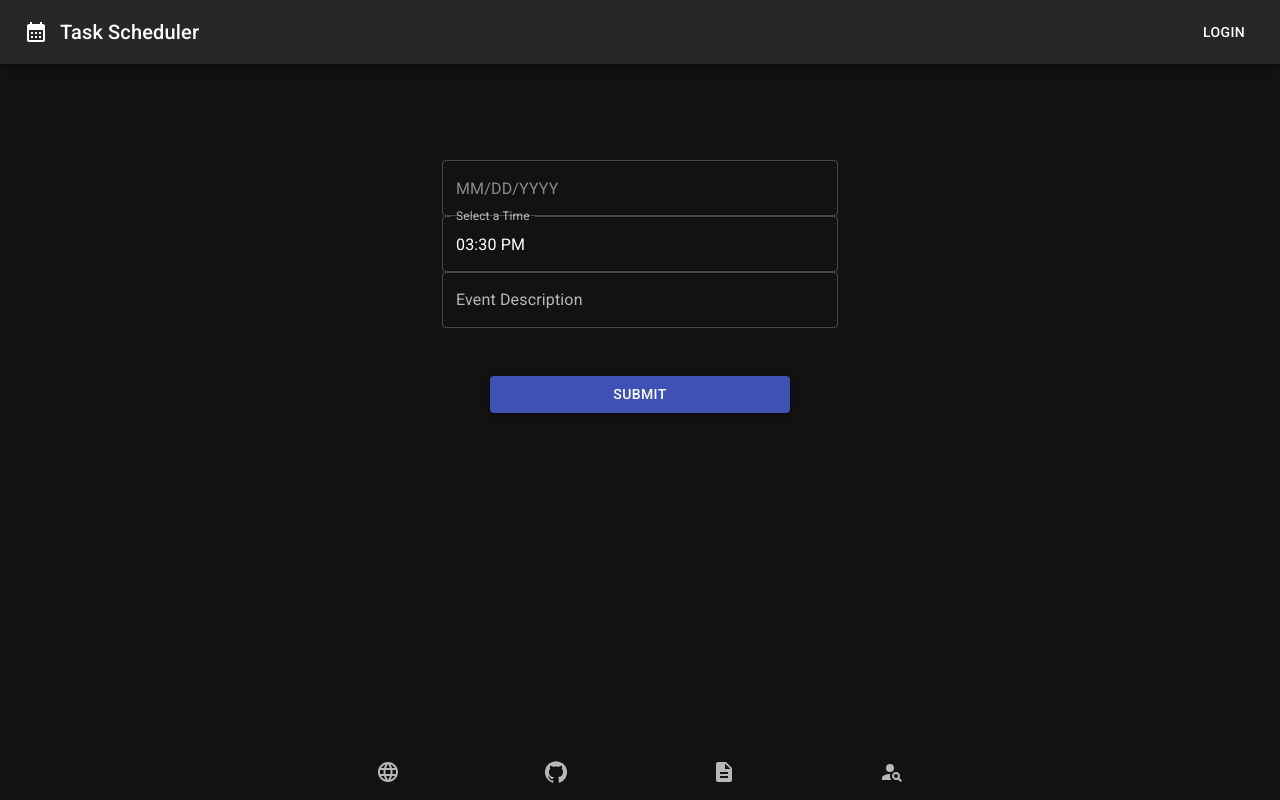
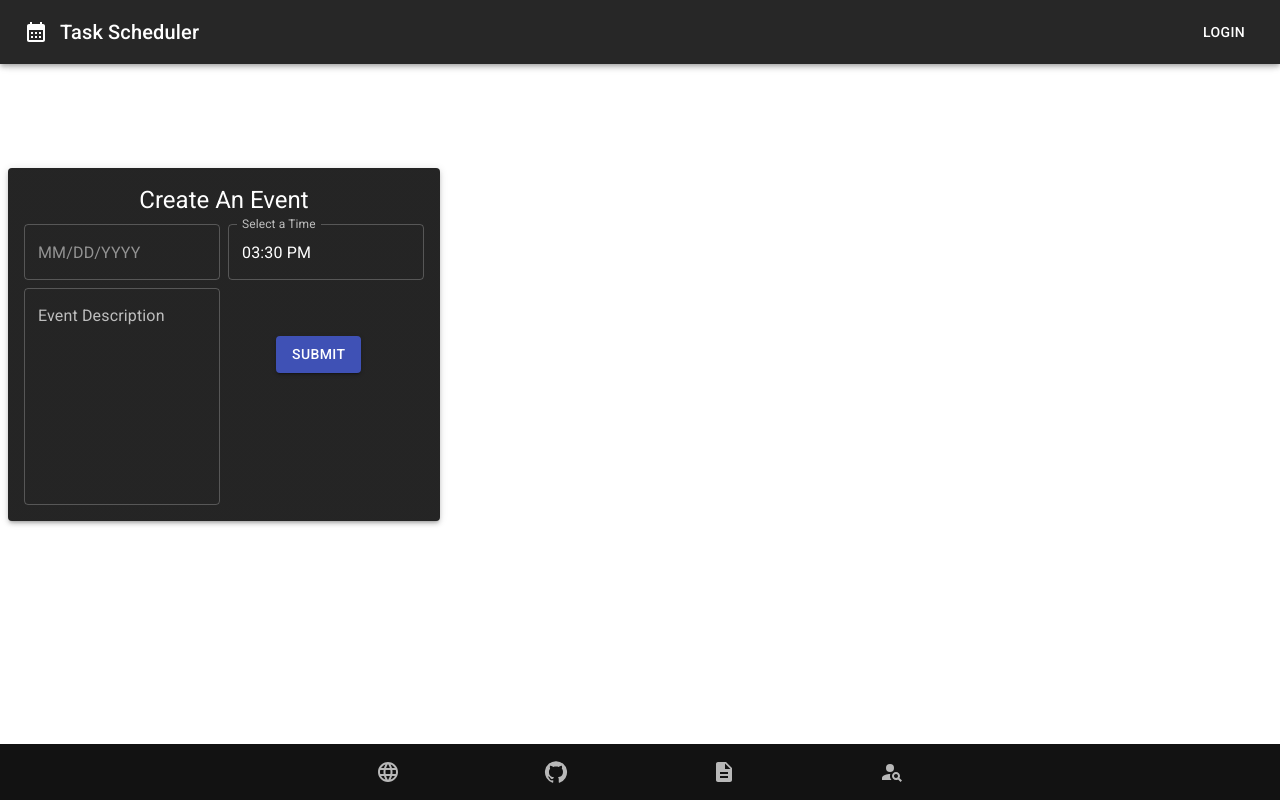
Before and after one commit to woodstock-dev/events-q2-2023, a React (Vite) app: page /addEvents in a window 1280 px wide. Built offline with nearby package versions, Linux system fonts and the light colour scheme.

Commit message:
Theme added to it's own component. Paper added to input form to style. Layout separated from main app component

```diff
--- a/src/App.tsx
+++ b/src/App.tsx
@@ -1,37 +1,51 @@
+import { Outlet, Route, Routes } from 'react-router-dom';
+import Login from './pages/login';
+import AddEvents from './pages/addEvents';
+import Header from './components/header';
+import Footer from './components/footer';
 
-import Login from './pages/login'
-import AddEvents from './pages/addEvents'
-import Header from './components/header'
-import Footer from './components/footer'
+import { Box } from '@mui/material';
+/**Localization provider and adapter for date component library */
+import { LocalizationProvider } from '@mui/x-date-pickers';
+import { AdapterDayjs } from '@mui/x-date-pickers/AdapterDayjs';
 
-/**Localization provider and adapter for date component library */
-import { DatePicker, LocalizationProvider } from '@mui/x-date-pickers';
-import { AdapterDayjs } from '@mui/x-date-pickers/AdapterDayjs'
-import { ThemeOptions } from '@mui/material/styles';
-
-import { ReactDOM } from 'react'
-import {Routes, Route } from 'react-router-dom'
+import { Container } from '@mui/material';
 
 /**
  * TODO: useNavigate() hook
  */
 
 function App() {
-
   return (
     <LocalizationProvider dateAdapter={AdapterDayjs}>
-
-    <Header />
       <Routes>
-
-        <Route path='/login' element={<Login />}></Route>
-        <Route path='/addEvents' element={<AddEvents/>}></Route>
+        <Route path='/' element={<Layout />}>
+          <Route index element={<Login />}></Route>
+          <Route path='/addEvents' element={<AddEvents />}></Route>
+        </Route>
       </Routes>
-      <Footer />
-
-
-   </LocalizationProvider>
-  )
+    </LocalizationProvider>
+  );
 }
 
-export default App
+const Layout = () => {
+  return (
+    <Box
+      sx={{
+        m: 0,
+        display: 'flex',
+        flexDirection: 'column',
+      }}
+    >
+      <Header />
+      <main>
+        <Box sx={{ flexGrow: 100 }}>
+          <Outlet />
+        </Box>
+      </main>
+      <Footer />
+    </Box>
+  );
+};
+
+export default App;
--- /dev/null
+++ b/src/components/sidebarButton.tsx
@@ -0,0 +1,35 @@
+// Copyright 2023 YOUR NAME HERE
+//
+// Licensed under the Apache License, Version 2.0 (the "License");
+// you may not use this file except in compliance with the License.
+// You may obtain a copy of the License at
+//
+//     http://www.apache.org/licenses/LICENSE-2.0
+//
+// Unless required by applicable law or agreed to in writing, software
+// distributed under the License is distributed on an "AS IS" BASIS,
+// WITHOUT WARRANTIES OR CONDITIONS OF ANY KIND, either express or implied.
+// See the License for the specific language governing permissions and
+// limitations under the License.
+
+import { IconButton } from '@mui/material';
+import MenuIcon from '@mui/icons-material/Menu';
+
+const SidebarButton = () => {
+  return (
+    <IconButton
+      size='large'
+      edge='start'
+      aria-label='open drawer'
+      sx={{
+        mt: 10,
+
+        color: 'white',
+      }}
+    >
+      <MenuIcon />
+    </IconButton>
+  );
+};
+
+export default SidebarButton;
--- a/src/main.tsx
+++ b/src/main.tsx
@@ -1,40 +1,22 @@
-import React from 'react'
-import ReactDOM from 'react-dom/client'
-import App from './app'
+import React from 'react';
+import ReactDOM from 'react-dom/client';
+import App from './app';
 
-import './main.css'
+import './main.css';
 
+import { BrowserRouter } from 'react-router-dom';
 
-import { BrowserRouter } from 'react-router-dom'
+import { ThemeProvider, createTheme } from '@mui/material/styles';
+import { mainTheme } from './mainTheme';
 
-import { ThemeOptions, ThemeProvider, createTheme } from '@mui/material/styles';
-import { unstable_createMuiStrictModeTheme } from '@mui/material/styles';
-import { blue } from '@mui/material/colors'
-
-const defaultTheme = unstable_createMuiStrictModeTheme;
-
-
-const mainTheme = createTheme({
-  palette: {
-
-    mode: 'dark',
-
-    primary: {
-      main: '#3f51b5'
-    }
-
-
-  },
-})
+const theme = createTheme(mainTheme);
 
 ReactDOM.createRoot(document.getElementById('root')!).render(
-
   <BrowserRouter>
     <React.StrictMode>
-      <ThemeProvider theme={mainTheme}>
-      <App />
+      <ThemeProvider theme={theme}>
+        <App />
       </ThemeProvider>
     </React.StrictMode>
-    </BrowserRouter>
-    ,
-)
+  </BrowserRouter>
+);
--- /dev/null
+++ b/src/mainTheme.tsx
@@ -0,0 +1,29 @@
+// Copyright 2023 YOUR NAME HERE
+//
+// Licensed under the Apache License, Version 2.0 (the "License");
+// you may not use this file except in compliance with the License.
+// You may obtain a copy of the License at
+//
+//     http://www.apache.org/licenses/LICENSE-2.0
+//
+// Unless required by applicable law or agreed to in writing, software
+// distributed under the License is distributed on an "AS IS" BASIS,
+// WITHOUT WARRANTIES OR CONDITIONS OF ANY KIND, either express or implied.
+// See the License for the specific language governing permissions and
+// limitations under the License.
+
+import { ThemeOptions } from '@mui/material';
+
+export const mainTheme: ThemeOptions = {
+  palette: {
+    mode: 'dark',
+
+    primary: {
+      main: '#3f51b5',
+    },
+
+    background: {
+      default: '#1f304c',
+    },
+  },
+};
--- a/src/pages/addEvents.tsx
+++ b/src/pages/addEvents.tsx
@@ -13,56 +13,60 @@
 // limitations under the License.
 import { DatePicker, TimePicker } from '@mui/x-date-pickers';
 import dayjs from 'dayjs';
-import { Box } from '@mui/system';
 
-import Input from '@mui/base/Input';
-import { TextField, Container, Button } from '@mui/material';
-
-import FormControl from '@mui/base/FormControl';
-import CssBaseline from '@mui/material/CssBaseline';
-import React from 'react';
+import { TextField, Button, Paper } from '@mui/material';
+import { Grid } from '@mui/material';
+import { Typography } from '@mui/material';
 
 const AddEvents = () => {
   return (
-    <React.Fragment>
-      {/**
-       * Using Container component main to set default margin for form
-       * Using CSSBaseline for consistency
-       *
-       */}
-
-      <Container component="main" maxWidth="xs">
-        <CssBaseline />
-
-       {/**
-        * Mui Box component to build form styling
-        */}
-
-      <Box
+    <Paper
+      elevation={3}
       sx={{
-          display: 'flex',
         mt: 20,
-          flexDirection: 'column',
+        maxWidth: 400,
+        p: 2,
       }}
     >
+      <Typography
+        variant='h5'
+        component='h2'
+        align='center'
+        gutterBottom={true}
+      >
+        Create An Event
+      </Typography>
 
-
+      <Grid container direction='row' spacing={1}>
+        <Grid item xs={6}>
           <DatePicker />
+        </Grid>
+        <Grid item xs={6}>
           <TimePicker
             label='Select a Time'
             defaultValue={dayjs('2022-04-17T15:30')}
           />
-          <TextField label='Event Description' variant='outlined' />
+        </Grid>
+        <Grid item xs={6}>
+          <TextField
+            label='Event Description'
+            variant='outlined'
+            multiline
+            rows={8}
+          />
+        </Grid>
+        <Grid item xs={6}>
           <Button
             sx={{
               m: 6,
             }}
-          variant='contained'>Submit</Button>
-
-
-        </Box>
-        </Container>
-    </React.Fragment>
+            variant='contained'
+          >
+            Submit
+          </Button>
+        </Grid>
+      </Grid>
+    </Paper>
   );
 };
 
--- a/src/pages/login.tsx
+++ b/src/pages/login.tsx
@@ -12,9 +12,6 @@
 // See the License for the specific language governing permissions and
 // limitations under the License.
 
-
-
-import * as React from 'react';
 import Avatar from '@mui/material/Avatar';
 import Button from '@mui/material/Button';
 import CssBaseline from '@mui/material/CssBaseline';
@@ -27,13 +24,19 @@ import Box from '@mui/material/Box';
 import LockOutlinedIcon from '@mui/icons-material/LockOutlined';
 import Typography from '@mui/material/Typography';
 import Container from '@mui/material/Container';
-import { createTheme, ThemeProvider } from '@mui/material/styles';
+import SidebarButton from '../components/sidebarButton';
+import React from 'react';
 
 function Copyright(props: any) {
   return (
-    <Typography variant="body2" color="text.secondary" align="center" {...props}>
+    <Typography
+      variant='body2'
+      color='text.secondary'
+      align='center'
+      {...props}
+    >
       {'Copyright © '}
-      <Link color="inherit" href="https://mui.com/">
+      <Link color='inherit' href='https://mui.com/'>
         The Master Task Scheduler
       </Link>{' '}
       {new Date().getFullYear()}
@@ -41,9 +44,6 @@ function Copyright(props: any) {
     </Typography>
   );
 }
-
-// TODO remove, this demo shouldn't need to reset the theme.
-const defaultTheme = createTheme();
 
 export default function Login() {
   const handleSubmit = (event: React.FormEvent<HTMLFormElement>) => {
@@ -56,9 +56,10 @@ export default function Login() {
   };
 
   return (
-    <ThemeProvider theme={defaultTheme}>
-      <Container component="main" maxWidth="xs">
+    <React.Fragment>
+      <Container component='main' maxWidth='xs'>
         <CssBaseline />
+
         <Box
           sx={{
             marginTop: 20,
@@ -70,50 +71,55 @@ export default function Login() {
           <Avatar sx={{ m: 1, bgcolor: 'secondary.main' }}>
             <LockOutlinedIcon />
           </Avatar>
-          <Typography component="h1" variant="h5">
+          <Typography component='h1' variant='h5'>
             Sign in
           </Typography>
-          <Box component="form" onSubmit={handleSubmit} noValidate sx={{ mt: 1 }}>
+          <Box
+            component='form'
+            onSubmit={handleSubmit}
+            noValidate
+            sx={{ mt: 1 }}
+          >
             <TextField
-              margin="normal"
+              margin='normal'
               required
               fullWidth
-              id="email"
-              label="Email Address"
-              name="email"
-              autoComplete="email"
+              id='email'
+              label='Email Address'
+              name='email'
+              autoComplete='email'
               autoFocus
             />
             <TextField
-              margin="normal"
+              margin='normal'
               required
               fullWidth
-              name="password"
-              label="Password"
-              type="password"
-              id="password"
-              autoComplete="current-password"
+              name='password'
+              label='Password'
+              type='password'
+              id='password'
+              autoComplete='current-password'
             />
             <FormControlLabel
-              control={<Checkbox value="remember" color="primary" />}
-              label="Remember me"
+              control={<Checkbox value='remember' color='primary' />}
+              label='Remember me'
             />
             <Button
-              type="submit"
+              type='submit'
               fullWidth
-              variant="contained"
+              variant='contained'
               sx={{ mt: 3, mb: 2 }}
             >
               Sign In
             </Button>
             <Grid container>
               <Grid item xs>
-                <Link href="#" variant="body2">
+                <Link href='#' variant='body2'>
                   Forgot password?
                 </Link>
               </Grid>
               <Grid item>
-                <Link href="#" variant="body2">
+                <Link href='#' variant='body2'>
                   {"Don't have an account? Sign Up"}
                 </Link>
               </Grid>
@@ -122,6 +128,6 @@ export default function Login() {
         </Box>
         <Copyright sx={{ mt: 8, mb: 4 }} />
       </Container>
-    </ThemeProvider>
+    </React.Fragment>
   );
 }
```
Also changed, not shown: src/@types/data.ts (added, +21 -0 lines), src/components/header.tsx (+14 -20 lines), src/components/sidebarNav.tsx (added, +21 -0 lines), src/context/context.tsx (added, +13 -0 lines), tsconfig.json (+10 -1 lines). Lines whose indentation alone changed are shown as unchanged.
